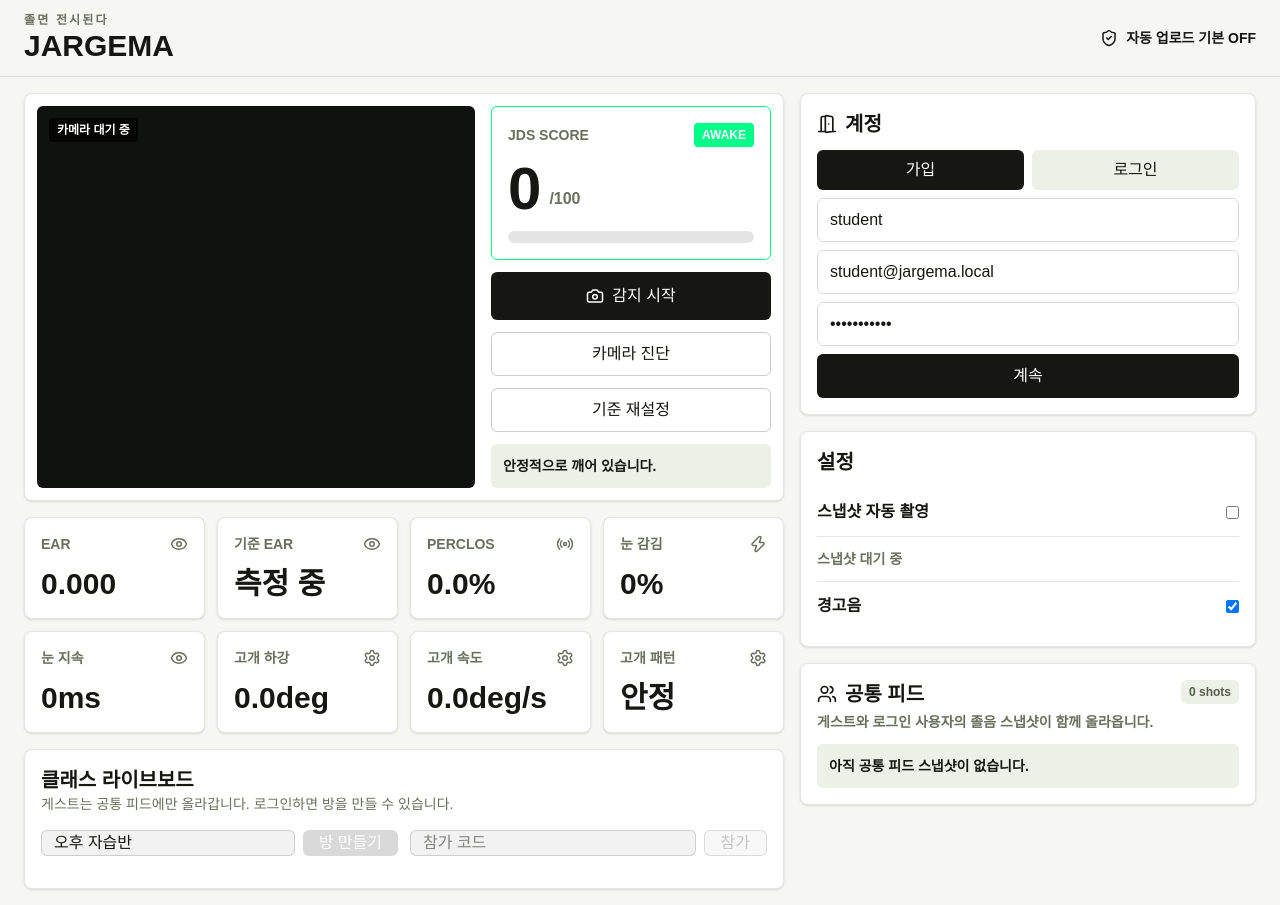
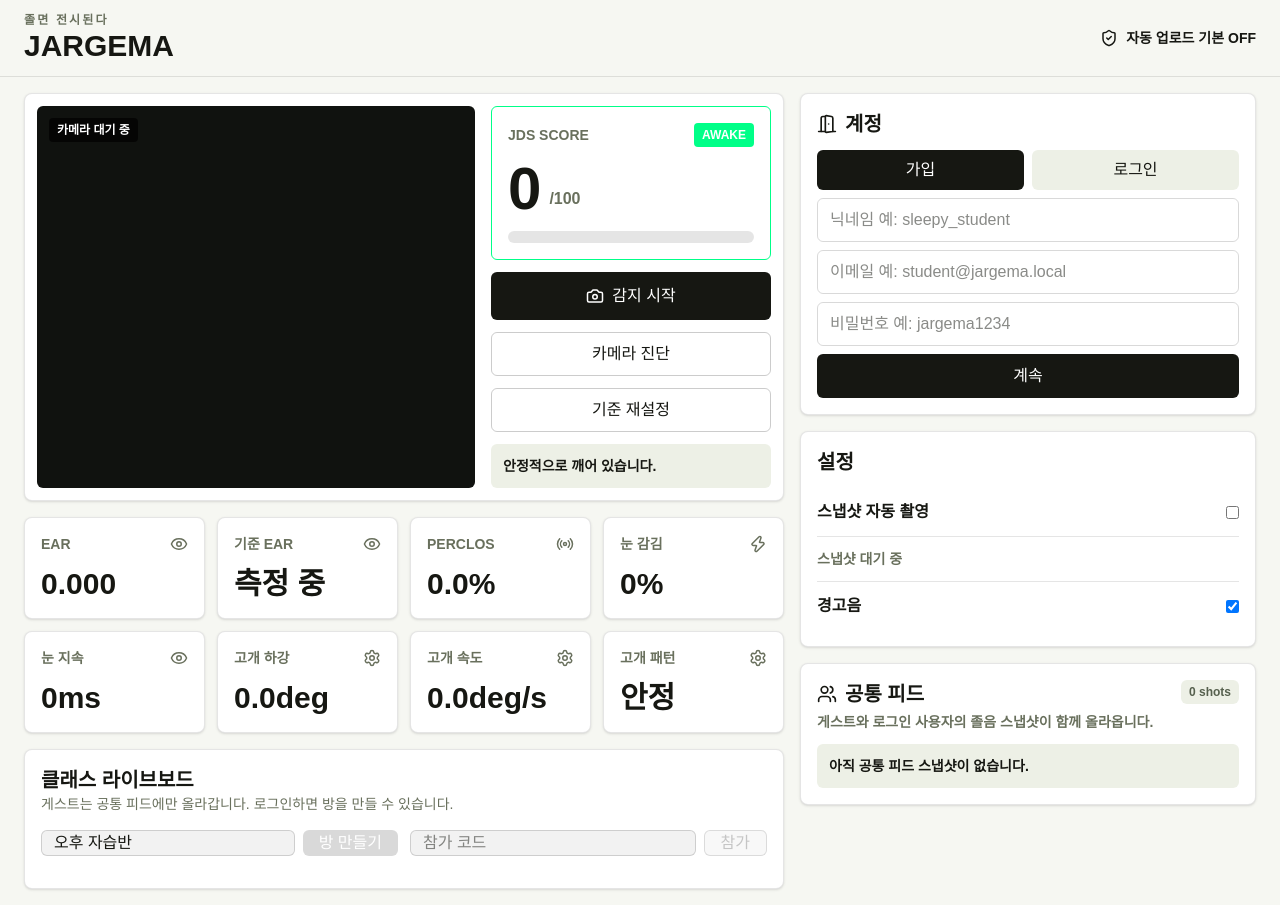
Before and after one commit to Cozystone/JARGEMA, a Next.js app: page / in a window 1280 px wide. Built offline with nearby package versions, Linux system fonts and the light colour scheme.

Commit message:
Use placeholders for auth inputs

```diff
--- a/src/components/JargemaApp.tsx
+++ b/src/components/JargemaApp.tsx
@@ -120,9 +120,9 @@ export function JargemaApp() {
 
   const [user, setUser] = useState<AuthUser | null>(null);
   const [authMode, setAuthMode] = useState<"login" | "register">("register");
-  const [username, setUsername] = useState("student");
-  const [email, setEmail] = useState("student@jargema.local");
-  const [password, setPassword] = useState("jargema1234");
+  const [username, setUsername] = useState("");
+  const [email, setEmail] = useState("");
+  const [password, setPassword] = useState("");
   const [authError, setAuthError] = useState("");
   const [cameraStatus, setCameraStatus] = useState("카메라 대기 중");
   const [cameraDiagnostic, setCameraDiagnostic] = useState("");
@@ -759,9 +759,9 @@ export function JargemaApp() {
                   <button onClick={() => setAuthMode("register")} className={`rounded-md p-2 font-bold ${authMode === "register" ? "bg-[#161712] text-white" : "bg-[#edf0e6]"}`}>가입</button>
                   <button onClick={() => setAuthMode("login")} className={`rounded-md p-2 font-bold ${authMode === "login" ? "bg-[#161712] text-white" : "bg-[#edf0e6]"}`}>로그인</button>
                 </div>
-                {authMode === "register" && <input value={username} onChange={(event) => setUsername(event.target.value)} className="h-11 w-full rounded-md border border-black/15 px-3" placeholder="username" />}
-                <input value={email} onChange={(event) => setEmail(event.target.value)} className="h-11 w-full rounded-md border border-black/15 px-3" placeholder="email" />
-                <input value={password} onChange={(event) => setPassword(event.target.value)} type="password" className="h-11 w-full rounded-md border border-black/15 px-3" placeholder="password" />
+                {authMode === "register" && <input value={username} onChange={(event) => setUsername(event.target.value)} className="h-11 w-full rounded-md border border-black/15 px-3" placeholder="닉네임 예: sleepy_student" />}
+                <input value={email} onChange={(event) => setEmail(event.target.value)} className="h-11 w-full rounded-md border border-black/15 px-3" placeholder="이메일 예: student@jargema.local" />
+                <input value={password} onChange={(event) => setPassword(event.target.value)} type="password" className="h-11 w-full rounded-md border border-black/15 px-3" placeholder="비밀번호 예: jargema1234" />
                 <button onClick={authenticate} className="h-11 w-full rounded-md bg-[#161712] font-bold text-white">계속</button>
                 {authError && <p className="text-sm font-bold text-red-600">{authError}</p>}
               </div>
```
